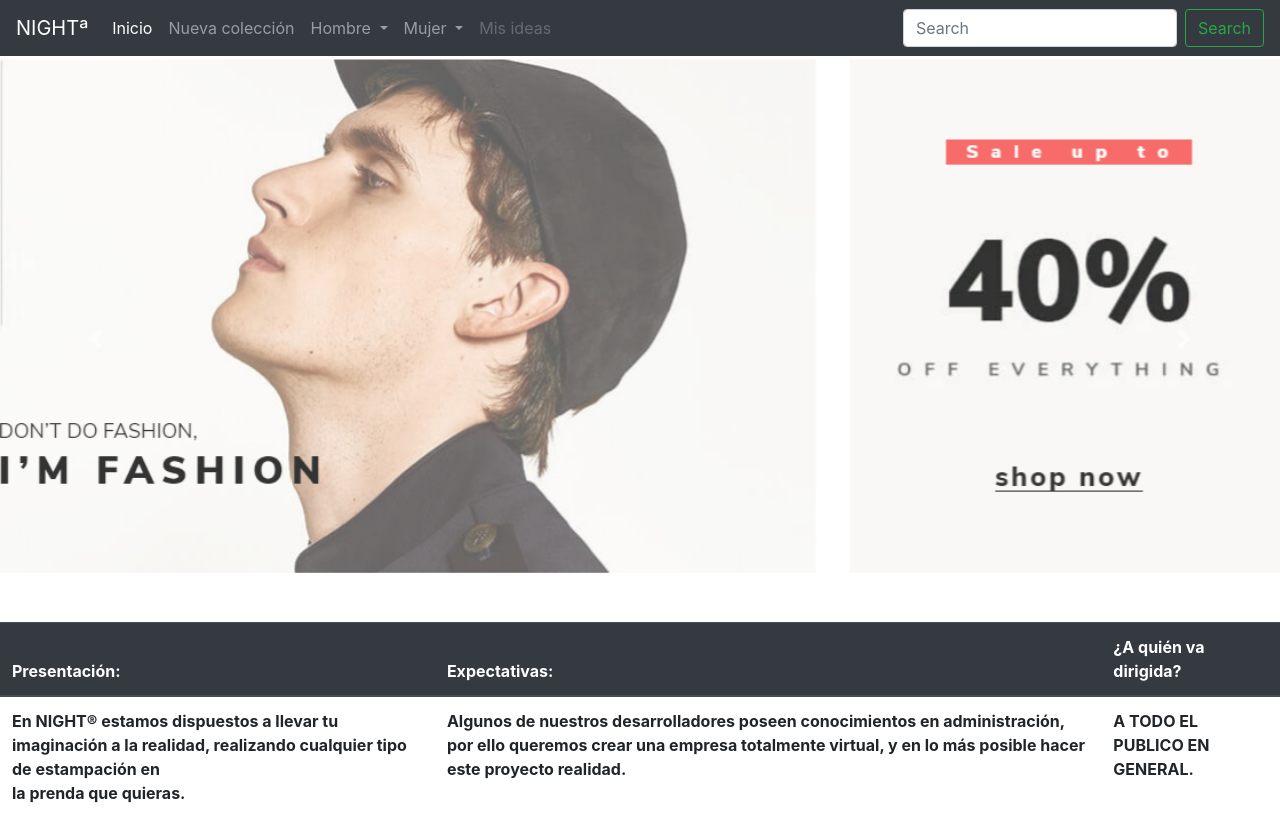
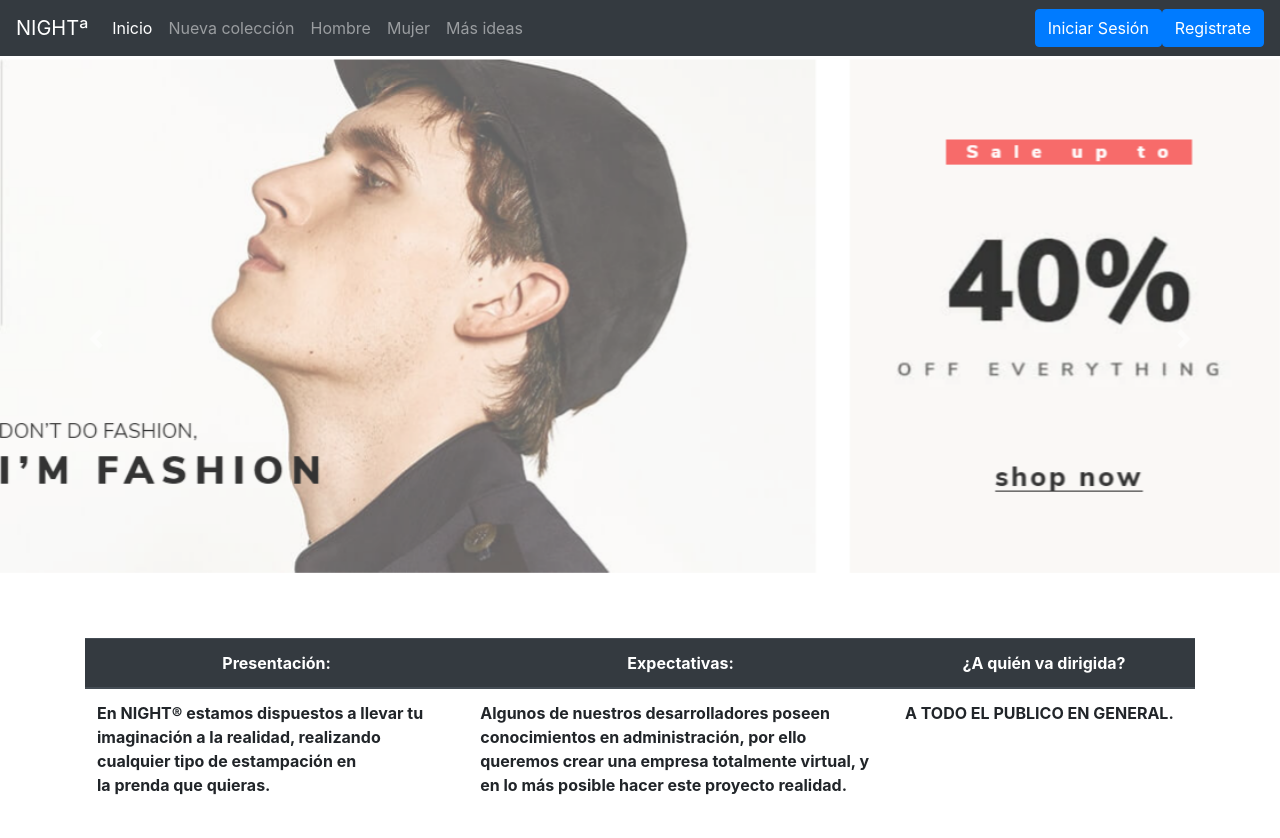
Before and after one commit to Santiago0514/proyecto-1, a PHP site: page / in a window 1280 px wide. Shown: the top 838 px of the page. Run offline with PHP 8.4, Linux system fonts and the light colour scheme; lists and menus that the app fills with data are empty.

Commit message:
Ultimos Arreglos

```diff
--- a/index.php
+++ b/index.php
@@ -1,13 +1,13 @@
 <!doctype html>
 <html lang="en">
   <head>
-    <title>NIGHT</title>
     <!-- Required meta tags -->
     <meta charset="utf-8">
     <meta name="viewport" content="width=device-width, initial-scale=1, shrink-to-fit=no">
 
     <!-- Bootstrap CSS -->
     <link rel="stylesheet" href="css/bootstrap.min.css" >
+    <title>NIGHTª</title>
   </head>
   <body>
     <nav class="navbar navbar-expand-lg navbar-dark bg-dark">
@@ -24,36 +24,118 @@
       <li class="nav-item">
         <a class="nav-link" href="nuevaC.html">Nueva colección</a>
       </li>
-      <li class="nav-item dropdown">
-        <a class="nav-link dropdown-toggle" href="#" id="navbarDropdown" role="button" data-toggle="dropdown" aria-haspopup="true" aria-expanded="false">
+      <li class="nav-item">
+        <a class="nav-link " href="hombre.html" >
           Hombre
         </a>
-        <div class="dropdown-menu" aria-labelledby="navbarDropdown">
-          <a class="dropdown-item" href="#">Camisa</a>
-          <a class="dropdown-item" href="#">Camiseta</a>
-          <a class="dropdown-item" href="#">Bermudas</a>
-        </div>
       </li>
-       <li class="nav-item dropdown">
-        <a class="nav-link dropdown-toggle" href="#" id="navbarDropdown" role="button" data-toggle="dropdown" aria-haspopup="true" aria-expanded="false">
+       <li class="nav-item ">
+        <a class="nav-link " href="mujer.html" >
           Mujer
         </a>
-        <div class="dropdown-menu" aria-labelledby="navbarDropdown">
-          <a class="dropdown-item" href="#">Camisa</a>
-          <a class="dropdown-item" href="#">Camiseta</a>
-          <a class="dropdown-item" href="#">faldas</a>
-        </div>
       </li>
       <li class="nav-item">
-        <a class="nav-link disabled" href="https://co.pinterest.com/smonsalvegomez/boards/ tabindex="-1 aria-disabled="true">Mis ideas</a>
+        <a class="nav-link" href="https://co.pinterest.com/smonsalvegomez/boards/ tabindex="-1 aria-disabled="true">Más ideas</a>
+
       </li>
     </ul>
-    <form class="form-inline my-2 my-lg-0">
-      <input class="form-control mr-sm-2" type="search" placeholder="Search" aria-label="Search">
-      <button class="btn btn-outline-success my-2 my-sm-0" type="submit">Search</button>
-    </form>
+
+    <!-- Button trigger modal -->
+<button type="button" class="btn btn-primary" data-toggle="modal" data-target="#exampleModal">
+  Iniciar Sesión
+</button>
+
+<!-- Modal -->
+<div class="modal fade" id="exampleModal" tabindex="-1" aria-labelledby="exampleModalLabel" aria-hidden="true">
+  <div class="modal-dialog">
+    <div class="modal-content">
+      <div class="modal-header">
+        <h5 class="modal-title" id="exampleModalLabel">Iniciar Sesión</h5>
+        <button type="button" class="close" data-dismiss="modal" aria-label="Close">
+          <span aria-hidden="true">&times;</span>
+        </button>
+      </div>
+      <div class="modal-body">
+
+        <form>
+          <div class="form-group">
+            <label for="exampleInputEmail1">Correo Electronico</label>
+            <input type="email" class="form-control" id="exampleInputEmail1" aria-describedby="emailHelp">
+            <small id="emailHelp" class="form-text text-muted">No compartas tus datos personales.</small>
+          </div>
+          <div class="form-group">
+            <label for="exampleInputPassword1">Contraseña</label>
+            <input type="password" class="form-control" id="exampleInputPassword1">
+          </div>
+          <div class="form-group form-check">
+            <input type="checkbox" class="form-check-input" id="exampleCheck1">
+            <label class="form-check-label" for="exampleCheck1">Recuerdame</label>
+          </div>
+          <button type="submit" class="btn btn-primary">Enviar</button>
+        </form>
+
+      </div>
+      </div>
   </div>
+</div>
+
+<!-- Button trigger modal -->
+<button type="button" class="btn btn-primary" data-toggle="modal" data-target="#exampleModal2">
+  Registrate
+</button>
+
+<!-- Modal -->
+<div class="modal fade" id="exampleModal2" tabindex="-1" aria-labelledby="exampleModalLabel" aria-hidden="true">
+  <div class="modal-dialog">
+    <div class="modal-content">
+      <div class="modal-header">
+        <h5 class="modal-title" id="exampleModalLabel">Registrate</h5>
+        <button type="button" class="close" data-dismiss="modal" aria-label="Close">
+          <span aria-hidden="true">&times;</span>
+        </button>
+      </div>
+      <div class="modal-body">
+
+        <form>
+          <div class="row">
+            <div class="col">
+              <input type="text" class="form-control" placeholder="Nombres">
+            </div>
+            <div class="col">
+              <input type="text" class="form-control" placeholder="Apellidos">
+            </div>
+          </div>
+          <br>
+          <div class="form-group">
+            <label for="inputPassword6">Correo Electrónico</label>
+            <input type="email" id="inputPassword6" class="form-control mx-sm-0" >
+
+          </div>
+
+          <div class="form-group row">
+            <label for="inputEmail3" class="col-sm-2 col-form-label">Contraseña</label>
+            <div class="col-sm-12">
+              <input type="password" class="form-control" id="inputEmail3" aria-describedby="passwordHelpInline">
+              <small id="passwordHelpInline" class="text-muted">
+                Mínimo 8 carácteres.
+              <input type="password" class="form-control" id="inputEmail3" placeholder="Verifíque su contraseña">
+              </small>
+              <br>
+              <button type="submit" class="btn btn-primary">Enviar</button>
+            </div>
+
+
+            </form>
+
+      </div>
+    </div>
+  </div>
+</div>
+
+  </div><!-- div menu -->
 </nav>
+
+<!-- banner imagenes -->
 <div id="carouselExampleControls" class="carousel slide" data-ride="carousel">
   <div class="carousel-inner">
     <div class="carousel-item active">
@@ -75,50 +157,140 @@
     <span class="sr-only">Next</span>
   </a>
 </div>
-
-<table class="table">
+<div class="container">
+<table class="table mt-3">
   <thead class="thead-dark">
     <tr>
-      <th scope="col">Presentación:</th>
-      <th scope="col">Expectativas:</th>
-      <th scope="col">¿A quién va dirigida?</th>
+      <th scope="col"><center>Presentación:</center></th>
+      <th scope="col"><center>Expectativas:</center></th>
+      <th scope="col"><center>¿A quién va dirigida?</center></th>
     </tr>
   </thead>
   <tbody>
     <tr>
-      <th>
+      <th width="100" height="50">
       <p>En NIGHT® estamos dispuestos a llevar tu imaginación a la realidad,
       realizando cualquier tipo de estampación en <br>la prenda que quieras.
       </p></th>
-      <th>
+      <th width="100" height="50">
       <p>Algunos de nuestros desarrolladores poseen conocimientos en administración,
       por ello queremos crear una empresa totalmente virtual, y en lo más posible
       hacer este proyecto realidad.
       </p></th>
-      <th>
+      <th width="50">
       <p>A TODO EL PUBLICO EN GENERAL.
       </p></th>
   </tr>
 
   </tbody>
 </table>
-<table>
-  <tr>
-    <th width="60%"><div class="container-md">Lorem ipsum dolor sit amet, consectetur adipiscing elit. Phasellus justo ante, congue luctus mi a, rutrum venenatis nisl. Sed iaculis consectetur neque,
-      sed tincidunt eros porttitor eu. In ac vehicula mauris, vitae dictum velit. Pellentesque habitant morbi tristique senectus et netus et malesuada fames ac turpis egestas. Nulla ut porttitor neque. Curabitur tempus turpis diam, id laoreet nibh viverra ut. Aliquam efficitur, sapien vitae ullamcorper ornare, ante elit malesuada eros, ut cursus nisl dui vel nibh.</div>
-    </th>
-    <th width="40%">
-      <div class="embed-responsive embed-responsive-16by9">
+
+<div class="row">
+  <div class="col-sm-6">
+    Lorem ipsum dolor sit amet, consectetur adipiscing elit. Phasellus justo ante, congue luctus mi a, rutrum venenatis nisl. Sed iaculis consectetur neque,
+      sed tincidunt eros porttitor eu. In ac vehicula mauris, vitae dictum velit. Pellentesque habitant morbi tristique senectus et netus et malesuada fames ac turpis egestas. Nulla ut porttitor neque. Curabitur tempus turpis diam, id laoreet nibh viverra ut. Aliquam efficitur, sapien vitae ullamcorper ornare, ante elit malesuada eros, ut cursus nisl dui vel nibh.
+
+  </div>
+  <div class="col-sm-6">
     <iframe src="https://www.facebook.com/plugins/page.php?href=https%3A%2F%2Fwww.facebook.com%2F432807190808968%2Fposts%2F603459547077064%2F%3Fsfnsn%3Dscwshmo%26extid%3DUNNxaOAsZOPjvCeF&tabs=timeline&width=500&height=500&small_header=false&adapt_container_width=true&hide_cover=false&show_facepile=true&appId" width="400" height="500" style="border:none;overflow:hidden" scrolling="no" frameborder="0" allowTransparency="true" allow="encrypted-media"></iframe>
-  </div></th>
-  </tr>
-</table>
+  </div>
 
-
+</div>
+</div>
     <!-- Optional JavaScript -->
     <!-- jQuery first, then Popper.js, then Bootstrap JS -->
     <script src="https://code.jquery.com/jquery-3.4.1.slim.min.js" integrity="sha384-J6qa4849blE2+poT4WnyKhv5vZF5SrPo0iEjwBvKU7imGFAV0wwj1yYfoRSJoZ+n" crossorigin="anonymous"></script>
     <script src="https://cdn.jsdelivr.net/npm/popper.js@1.16.0/dist/umd/popper.min.js" integrity="sha384-Q6E9RHvbIyZFJoft+2mJbHaEWldlvI9IOYy5n3zV9zzTtmI3UksdQRVvoxMfooAo" crossorigin="anonymous"></script>
     <script src="js/bootstrap.min.js"></script>
   </body>
+
+<!-- Footer -->
+<footer class="page-footer font-small bg-dark pt-4">
+
+  <!-- Footer Links -->
+  <font color="white">
+  <div class="container-fluid text-center text-md-left">
+
+    <!-- Grid row -->
+    <div class="row">
+
+      <!-- Grid column -->
+      <div class="col-md-6 mt-md-0 mt-3">
+
+        <!-- Content -->
+        <h5 class="text-uppercase">Contactanos</h5>
+        <p>Aqui tienes algunos metodos de comunicación para que puedas hacer algunos pedidos personalizados o
+          algun reclamo que tengas de nuetros servicios.
+
+        </p>
+
+      </div>
+      <!-- Grid column -->
+
+      <hr class="clearfix w-100 d-md-none pb-3">
+
+      <!-- Grid column -->
+      <div class="col-md-3 mb-md-0 mb-3">
+
+        <!-- Links -->
+        <h5 class="text-uppercase">Redes Sociales</h5>
+
+        <ul class="list-unstyled">
+          <li>
+            <a href="#!">Facebook</a>
+          </li>
+          <li>
+            <a href="#!">Instagram</a>
+          </li>
+          <li>
+            <a href="#!">WhatsApp</a>
+          </li>
+          <li>
+            <a href="#!">Gmail</a>
+          </li>
+        </ul>
+
+      </div>
+      <!-- Grid column -->
+
+      <!-- Grid column -->
+      <div class="col-md-3 mb-md-0 mb-3">
+
+        <!-- Links -->
+        <h5 class="text-uppercase">Numeros y Direcciones</h5>
+
+        <ul class="list-unstyled">
+          <li>
+            Tel: 286 5454
+          </li>
+          <li>
+            Cel: 340 4495171
+          </li>
+          <li>
+            Dirección: Calle 78 sur # 58-61
+          </li>
+          <li>
+            Dirección: Calle 98 no 69-59
+          </li>
+        </ul>
+
+      </div>
+      <!-- Grid column -->
+
+    </div>
+    <!-- Grid row -->
+
+  </div>
+  <!-- Footer Links -->
+
+  <!-- Copyright -->
+  <div class="footer-copyright text-center py-3">© 2020 Copyright:
+    <a href="index.html"> NIGHTª.com</a>
+  </div>
+  <!-- Copyright -->
+</font>
+
+</footer>
+<!-- Footer -->
+
 </html>
```
Also changed, not shown: hombre.html (+93 -2 lines), index.html (+94 -4 lines), mujer.html (+94 -2 lines), nuevaC.html (+93 -2 lines), images/banmujer.jpg (added), images/banner-1.jpg (added), images/forsale.PNG (deleted), images/mujerbanner.jpg (deleted).
